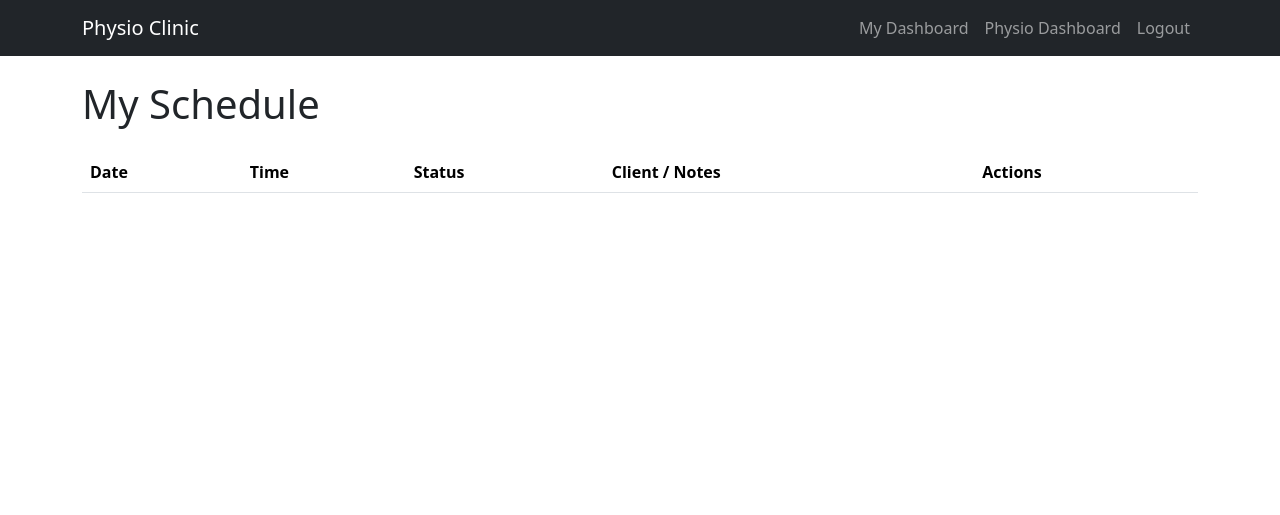
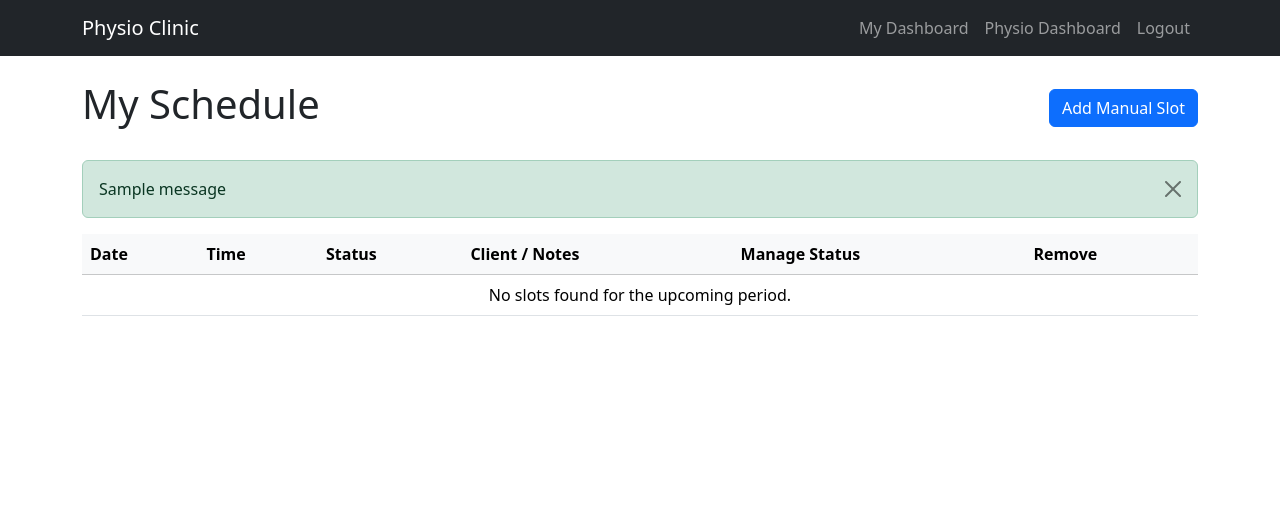
Before and after one commit to Katerynakulik/physio-clinic, a Django app: page /booking/physio/schedule/ in a window 1280 px wide. Shown: the top 515 px of the page. Run offline with Django 5.2, Linux system fonts and the light colour scheme; a user stored in the database is signed in; tables that the repository leaves empty hold one stand-in row (values such as "Sample post"); one stand-in notice (Sample message) is shown; lists and menus that the app fills with data are empty.

Commit message:
Create forms for Delete and Create, and buttons on schedule

```diff
--- a/bookings/templates/bookings/physio_schedule.html
+++ b/bookings/templates/bookings/physio_schedule.html
@@ -2,58 +2,85 @@
 {% block title %}Physio Schedule{% endblock %}
 
 {% block content %}
-<h1 class="mb-4">My Schedule</h1>
+<div class="d-flex justify-content-between align-items-center mb-4">
+    <h1>My Schedule</h1>
+    <a href="{% url 'create_slot' %}" class="btn btn-primary">
+        <i class="fas fa-plus"></i> Add Manual Slot
+    </a>
+</div>
 
-<table class="table table-striped align-middle">
-  <thead>
+{% if messages %}
+    {% for message in messages %}
+        <div class="alert alert-{{ message.tags }} alert-dismissible fade show" role="alert">
+            {{ message }}
+            <button type="button" class="btn-close" data-bs-dismiss="alert" aria-label="Close"></button>
+        </div>
+    {% endfor %}
+{% endif %}
+
+<div class="table-responsive">
+    <table class="table table-hover align-middle">
+      <thead class="table-light">
         <tr>
           <th>Date</th>
           <th>Time</th>
           <th>Status</th>
           <th>Client / Notes</th>
-      <th>Actions</th>
-    </tr>
+          <th>Manage Status</th>
+          <th>Remove</th> </tr>
       </thead>
       <tbody>
         {% for slot in slots %}
-      <tr>
+          <tr {% if slot.status == 'booked' %}class="table-info"{% endif %}>
             <td>{{ slot.date }}</td>
             <td>{{ slot.start_time }} – {{ slot.end_time }}</td>
             <td>
+              <span class="badge {% if slot.status == 'booked' %}bg-primary{% elif slot.status == 'blocked' %}bg-secondary{% else %}bg-success{% endif %}">
+                {{ slot.get_status_display }}
+              </span>
+            </td>
+            <td>
               {% if slot.status == "booked" %}
-            Booked
+                <div><strong>{{ slot.client.get_full_name|default:slot.client.username }}</strong></div>
+                {% if slot.client_note %}<small class="text-muted italic">Note: {{ slot.client_note }}</small>{% endif %}
               {% elif slot.status == "blocked" %}
-            Blocked
+                {% if slot.blocked_reason %}<small class="text-muted">{{ slot.blocked_reason }}</small>{% endif %}
               {% else %}
-            Available
+                <span class="text-muted">—</span>
               {% endif %}
             </td>
             <td>
-          {% if slot.status == "booked" %}
-            <div><strong>{{ slot.client.get_username }}</strong></div>
-            {% if slot.client_note %}<div class="text-muted">{{ slot.client_note }}</div>{% endif %}
-          {% elif slot.status == "blocked" %}
-            {% if slot.blocked_reason %}<div class="text-muted">{{ slot.blocked_reason }}</div>{% endif %}
+              {% if slot.status == "available" %}
+                <form method="post" action="{% url 'block_slot' slot.id %}" class="d-flex gap-1">
+                  {% csrf_token %}
+                  <input name="blocked_reason" class="form-control form-control-sm" placeholder="Reason">
+                  <button type="submit" class="btn btn-sm btn-outline-warning">Block</button>
+                </form>
+              {% elif slot.status == "booked" %}
+                 <form method="post" action="{% url 'cancel_booking_physio' slot.id %}" onsubmit="return confirm('Are you sure you want to cancel this booking?');">
+                    {% csrf_token %}
+                    <button type="submit" class="btn btn-sm btn-outline-danger">Cancel Booking</button>
+                 </form>
               {% else %}
                 <span class="text-muted">—</span>
               {% endif %}
             </td>
             <td>
               {% if slot.status != "booked" %}
-            <form method="post" action="{% url 'block_slot' slot.id %}">
-              {% csrf_token %}
-              <input name="blocked_reason" class="form-control form-control-sm mb-2"
-                     placeholder="Reason (vacation, lunch, holiday...)">
-              <button type="submit" class="btn btn-sm btn-outline-danger">
-                Block
-              </button>
-            </form>
+                <a href="{% url 'delete_slot' slot.id %}" class="btn btn-sm btn-danger">
+                  <i class="fas fa-trash"></i> Delete
+                </a>
               {% else %}
-            <span class="text-muted">—</span>
+                <button class="btn btn-sm btn-danger disabled" title="Cannot delete booked slot"><i class="fas fa-trash"></i></button>
               {% endif %}
             </td>
+          </tr>
+        {% empty %}
+          <tr>
+            <td colspan="6" class="text-center">No slots found for the upcoming period.</td>
           </tr>
         {% endfor %}
       </tbody>
     </table>
+</div>
 {% endblock %}
--- a/bookings/urls.py
+++ b/bookings/urls.py
@@ -11,8 +11,8 @@ urlpatterns = [
 
     # Physiotherapist schedule (role-protected)
     path("physio/schedule/", views_physio.physio_schedule, name="physio_schedule"),
-    path("physio/slot/add/", views_physio.create_slot, name="create_slot"),  # NEW: Create
-    path("physio/slot/<int:slot_id>/delete/", views_physio.delete_slot, name="delete_slot"),  # NEW: Delete
+    path("physio/slot/add/", views_physio.create_slot, name="create_slot"),
+    path("physio/slot/<int:slot_id>/delete/", views_physio.delete_slot, name="delete_slot"),
     path("physio/slot/<int:slot_id>/block/", views_physio.block_slot, name="block_slot"),
     path("physio/slot/<int:slot_id>/cancel/", views_physio.cancel_booking_physio, name="cancel_booking_physio"),
 
```
Also changed, not shown: bookings/templates/bookings/slot_confirm_delete.html (added, +24 -0 lines), bookings/templates/bookings/slot_form.html (added, +22 -0 lines). Lines whose indentation alone changed are shown as unchanged.
